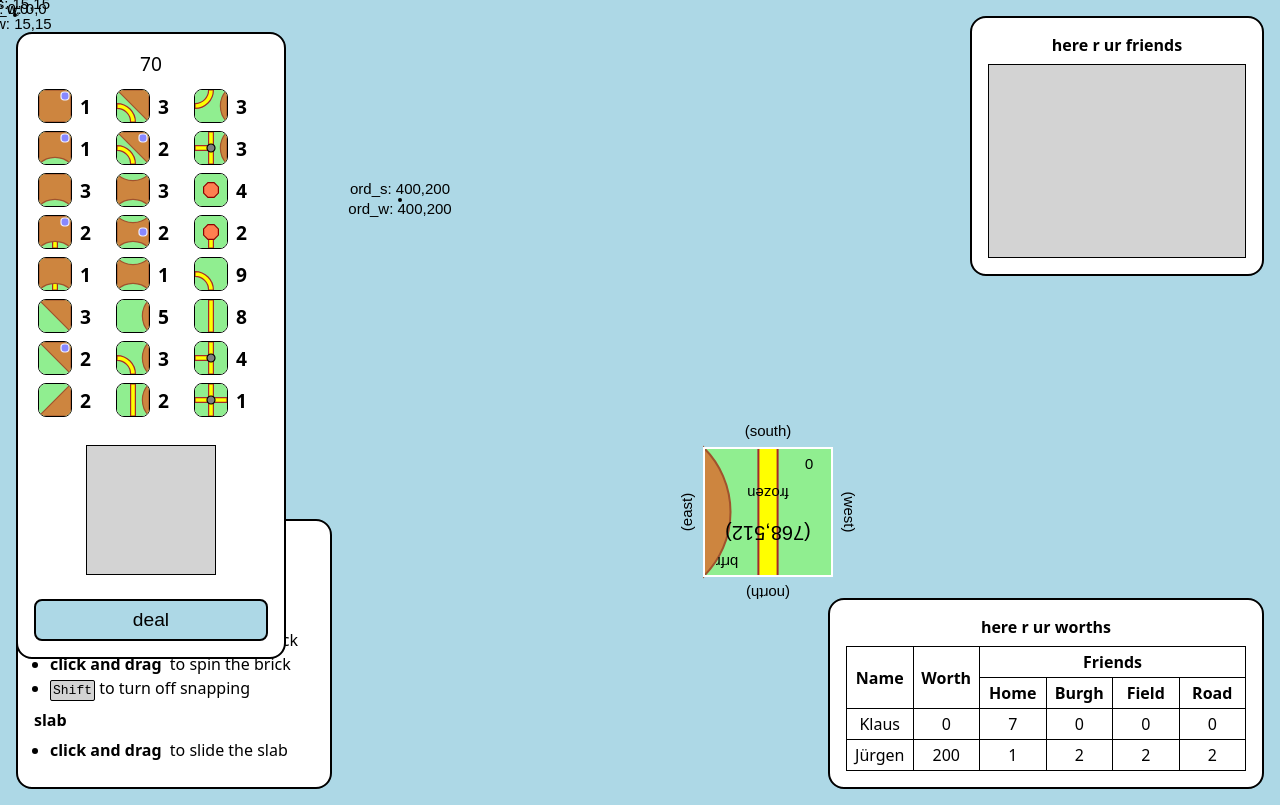
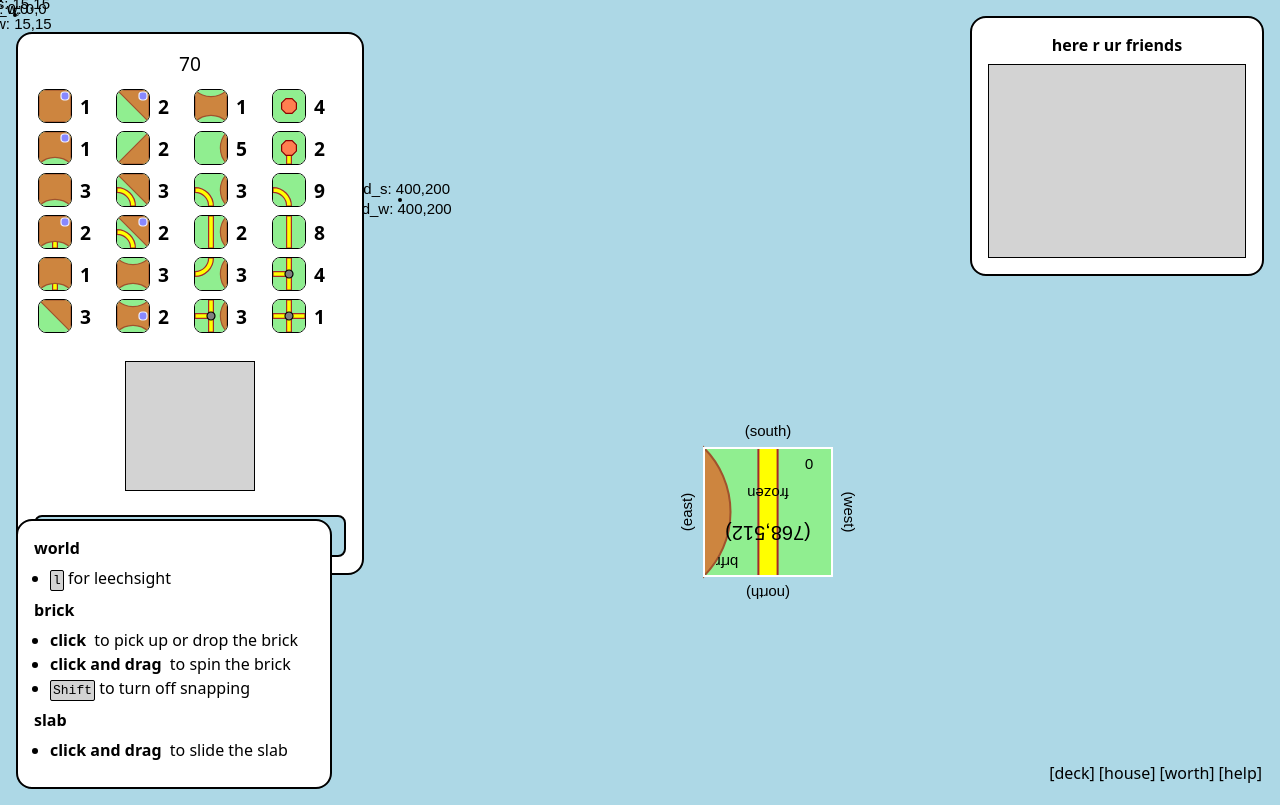
Before and after one commit to wodishly/boardburgh, a website built with Vite: page index.html in a window 1280 px wide. Built offline with nearby package versions, Linux system fonts and the light colour scheme.

Commit message:
sundries

```diff
--- a/src/board.ts
+++ b/src/board.ts
@@ -42,7 +42,7 @@
 import { updateHandle } from "./draw/handle";
 import { makeSlab, updateSlabs, type Slab } from "./draw/html/div/slab/slab";
 import { makeDeckslab, type Deckslab } from "./draw/html/div/slab/deckslab";
-import { makeFriendslab } from "./draw/html/div/slab/friendslab";
+import { makeHouseslab } from "./draw/html/div/slab/houseslab";
 import { makeWorthslab } from "./draw/html/div/slab/worthslab";
 import { isShoalsideOpen, makeShoalway } from "./web";
 
@@ -54,10 +54,10 @@
 export type BoardframeDiv = ElementWithId<"div", "boardframe"> & {
   boardCanvas: BoardCanvas;
   slabs: {
-    keyslab: Slab<"keyslab">;
     deckslab: Deckslab;
-    friendslab: Slab<"friendslab">;
+    houseslab: Slab<"houseslab">;
     worthslab: Slab<"worthslab">;
+    helpslab: Slab<"helpslab">;
   };
 };
 
@@ -73,10 +73,10 @@
   const eye = makeEye(gameState.handle, almostBoardCanvas);
 
   const slabs = {
-    keyslab: makeKeyslab(gameState),
     deckslab: makeDeckslab(gameState),
-    friendslab: makeFriendslab(gameState),
+    houseslab: makeHouseslab(gameState),
     worthslab: makeWorthslab(gameState),
+    helpslab: makeHelpslab(gameState),
   };
   for (const slab of Object.values(slabs)) {
     almostBoardframeDiv.element.append(slab.element);
@@ -97,10 +97,10 @@
   };
 };
 
-const makeKeyslab = (gameState: GameState) => {
+const makeHelpslab = (gameState: GameState) => {
   return makeSlab(
     gameState,
-    "keyslab",
+    "helpslab",
     "<h4>world</h4>" +
       "<ul>" +
       "<li><kbd>l</kbd> for leechsight</li>" +
--- a/src/brick/deck.ts
+++ b/src/brick/deck.ts
@@ -54,7 +54,8 @@
 export const dealBrick = (gameState: GameState, _now: number) => {
   const brickshape = gameState.deck.bricklist.shift();
   if (!brickshape) {
-    throw new Error("bad deal");
+    console.error("no more bricks");
+    return;
   }
   const brick = Object.assign(brickshape, {
     boardId: nextId(gameState),
--- a/src/draw/eye.ts
+++ b/src/draw/eye.ts
@@ -28,7 +28,7 @@
 
 export const setEye = (eye: Eye, handle: Handle): Eye => {
   const wheelZ = handle.mouse.wheel.z;
-  if (false && isShiftDown(handle)) {
+  if (false && isShiftDown(handle.eater)) {
     eye.zoom.scale -= wheelZ.y / 1000;
   } else {
     eye.pan.x -= wheelZ.x;
--- a/src/draw/html/div/div.ts
+++ b/src/draw/html/div/div.ts
@@ -11,24 +11,12 @@
 import { ringdeal } from "../../canvas";
 import { getCanvas, type Game } from "../../../game";
 import { bg, fg } from "../../../settings";
+import { makeSlablistSpan, type SlablistSpan } from "./slab/slablist";
 
 export type GameDiv = ElementWithId<"div", "game"> & {
   boardframeDiv: BoardframeDiv;
-  url: typeof window.URL | typeof window.webkitURL; // | typeof window;
+  slablistSpan: SlablistSpan;
   isDark: boolean;
-};
-
-export const makeUrl = () => {
-  if (window.URL) {
-    // console.log("window.URL");
-    return window.URL;
-  } else if (window.webkitURL) {
-    // console.log("window.webkitURL");
-    return window.webkitURL;
-  } else {
-    throw new Error("bad url");
-    // return window;
-  }
 };
 
 export const makeGameDiv = (gameState: GameState): GameDiv => {
@@ -36,14 +24,16 @@
 
   const boardframeDiv = makeBoardframeDiv(gameState);
   wakeHandle(gameState.handle, boardframeDiv.boardCanvas);
-  almostGameDiv.element.append(boardframeDiv.element);
+
+  const slablistSpan = makeSlablistSpan(gameState, Object.values(boardframeDiv.slabs));
+  almostGameDiv.element.append(boardframeDiv.element, slablistSpan.element);
 
   document.body.insertBefore(almostGameDiv.element, document.body.firstChild);
 
   return {
     ...almostGameDiv,
     boardframeDiv,
-    url: makeUrl(),
+    slablistSpan,
     isDark: bg() === "black",
   };
 };
--- a/src/draw/html/div/slab/deckslab.ts
+++ b/src/draw/html/div/slab/deckslab.ts
@@ -35,8 +35,12 @@
   const tallyDiv = makeTallyDiv(gameState);
   const dealDiv = makeWithId("div", "deal" as const);
 
-  const dealKnob = makeKnob(gameState, "deal", () => {
+  const dealKnob = makeKnob(gameState, "deal");
+  dealKnob.element.addEventListener("click", () => {
     dealBrick(gameState, 0);
+    if (gameState.deck.bricklist.length <= 0) {
+      dealKnob.element.disabled = true;
+    }
     updateDeckslabWith(gameState, laveSpan, tallyDiv, runTally(gameState));
   });
   deckslab.element.append(
@@ -68,7 +72,7 @@
 
   tallyDiv.tallyUls = [];
   unchildAll(tallyDiv.element);
-  const warpLength = 8;
+  const warpLength = 6;
 
   for (
     let i = 0;
--- a/src/draw/html/div/slab/friendslab.ts
+++ b/src/draw/html/div/slab/houseslab.ts
@@ -1,19 +1,19 @@
 import { makeSlab, type Slab } from "./slab";
 import { type ElementWithId, type HTMLMake, makeWithId } from "../../type";
 
-export type Friendslab = Slab<"friendslab"> & {
+export type Houseslab = Slab<"houseslab"> & {
   houseDiv: ElementWithId<"div", "house">;
 };
 
-export const makeFriendslab: HTMLMake<Friendslab> = (gameState) => {
-  const friendslab = makeSlab(gameState, "friendslab");
+export const makeHouseslab: HTMLMake<Houseslab> = (gameState) => {
+  const houseslab = makeSlab(gameState, "houseslab");
 
   const h4 = document.createElement("h4");
   h4.innerHTML = "here r ur friends";
-  friendslab.element.append(h4);
+  houseslab.element.append(h4);
 
   const houseDiv = makeWithId("div", "house");
-  friendslab.element.append(houseDiv.element);
+  houseslab.element.append(houseDiv.element);
 
-  return { ...friendslab, houseDiv };
+  return { ...houseslab, houseDiv };
 };
--- a/src/draw/html/div/slab/slab.ts
+++ b/src/draw/html/div/slab/slab.ts
@@ -4,39 +4,49 @@
 import type { GameState } from "../../../../state";
 import type { Mouse } from "../../../handle";
 import { hasElement, hasId, makeWithId, type ElementWithId } from "../../type";
+import { setDisplayToSightly } from "./slablist";
 
 export const SlabIdList = [
-  "keyslab",
   "deckslab",
-  "friendslab",
+  "houseslab",
   "worthslab",
+  "helpslab",
 ] as const;
 export type SlabId = (typeof SlabIdList)[number];
 
 export const isSlabId = (x: string): x is SlabId => {
   return (
-    x === "keyslab" ||
     x === "deckslab" ||
-    x === "friendslab" ||
-    x === "worthslab"
+    x === "houseslab" ||
+    x === "worthslab" ||
+    x === "helpslab"
   );
 };
 
-export type Slab<I extends SlabId = SlabId> = ElementWithId<"div", I> & {
+type IsSightly = boolean;
+
+export type Slab<
+  I extends SlabId = SlabId,
+  S extends IsSightly = IsSightly
+> = ElementWithId<"div", I> & {
   startZ: Maybe<Z<"canvas">>;
   clickZ: Maybe<Z<"canvas">>;
+  isSightly: S;
 };
 
 export const makeSlab = <I extends SlabId>(
   gameState: GameState,
   name: I,
-  html = ""
+  html = "",
+  isSightly = true
 ): Slab<I> => {
   const div = makeWithId("div", name);
   div.element.classList.add("slab");
   div.element.innerHTML = html;
 
-  return { ...div, startZ: undefined, clickZ: undefined };
+  const slab = { ...div, startZ: undefined, clickZ: undefined, isSightly };
+  setDisplayToSightly(slab);
+  return slab;
 };
 
 export const isSlab = (x: Maybe<object>): x is Slab => {
@@ -50,14 +60,18 @@
   );
 };
 
+export const isSightly = <I extends SlabId>(
+  slab: Slab<I>
+): slab is Slab<I, true> => {
+  return slab.isSightly;
+};
+
 export const updateSlabs: GameUpdate = (game: Game, now: number) => {
   const mouse = game.state.handle.mouse;
-  // mouse.layer.splice(
-  //   mouse.layer.findIndex((layer) => layer === "slab"),
-  //   1
-  // );
+
   // we need `.reverse()` here to correct for z-index
   for (const slab of Object.values(game.div.boardframeDiv.slabs).reverse()) {
+    if (isSightly(slab)) {
       const mouseIsInSlab = isMouseInSlab(mouse, slab);
       if (mouse.knob === "mousedown") {
         if (
@@ -120,6 +134,7 @@
         }px`;
       }
     }
+  }
 };
 
 const unpx = <K extends keyof HTMLElementTagNameMap>(
@@ -135,7 +150,7 @@
   }
 };
 
-export const isMouseInSlab = (mouse: Mouse, slab: Slab) => {
+export const isMouseInSlab = (mouse: Mouse, slab: Slab<SlabId, true>) => {
   const outcome =
     unpx("left", slab.element) < mouse.z.x &&
     mouse.z.x < unpx("left", slab.element) + slab.element.offsetWidth &&
@@ -148,7 +163,7 @@
   return outcome;
 };
 
-const chooseSlab = (gameState: GameState, slab: Slab) => {
+const chooseSlab = (gameState: GameState, slab: Slab<SlabId, true>) => {
   if (gameState.chosen) {
     throw new Error("bad choose");
   }
--- /dev/null
+++ b/src/draw/html/div/slab/slablist.ts
@@ -0,0 +1,28 @@
+import type { GameState } from "../../../../state";
+import { makeWithId, type ElementWithId } from "../../type";
+import { type Slab } from "./slab";
+
+export type SlablistSpan = ElementWithId<"span", "slablist">;
+
+export const makeSlablistSpan = (
+  gameState: GameState,
+  slabs: Slab[]
+): SlablistSpan => {
+  const almostSlablistSpan = makeWithId("span", "slablist" as const);
+  for (const slab of slabs) {
+    const a = { element: document.createElement("a") };
+    a.element.innerHTML = `[${slab.id.slice(0, -4)}]`;
+    a.element.onclick = () => toggleSlab(slab);
+    almostSlablistSpan.element.append(a.element);
+  }
+  return almostSlablistSpan;
+};
+
+const toggleSlab = (slab: Slab) => {
+  slab.isSightly = !slab.isSightly;
+  setDisplayToSightly(slab);
+};
+
+export const setDisplayToSightly = (slab: Slab) => {
+  slab.element.style.display = slab.isSightly ? "" : "none";
+};
--- a/src/draw/html/div/slab/worthslab.ts
+++ b/src/draw/html/div/slab/worthslab.ts
@@ -43,7 +43,7 @@
 };
 
 export const makeWorthslab: HTMLMake<Worthslab> = (gameState) => {
-  const worthslab = makeSlab(gameState, "worthslab");
+  const worthslab = makeSlab(gameState, "worthslab", "", false);
 
   const h4 = document.createElement("h4");
   h4.innerHTML = "here r ur worths";
--- a/src/draw/html/type.ts
+++ b/src/draw/html/type.ts
@@ -7,13 +7,14 @@
 type HTMLValue<K extends HTMLKey = HTMLKey> = HTMLElementTagNameMap[K];
 export type HTMLId =
   | "game"
+  | "slablist"
   | "boardframe"
   | "board"
   | "deckslab"
   | "tally"
   | "lave"
   | "deal"
-  | "friendslab"
+  | "houseslab"
   | "house"
   | KnobId
   | SlabId
--- a/src/game.ts
+++ b/src/game.ts
@@ -23,6 +23,9 @@
 
 export const startGame = (game: Game) => {
   const first = dealBrick(game.state, 0);
+  if (first === undefined) {
+    console.error("there are no bricks in this deck wtf");
+  } else {
     first.z = { x: 768, y: 512, kind: "world" };
     freeze(game, first);
 
@@ -32,6 +35,7 @@
       game.div.boardframeDiv.slabs.deckslab.tallyDiv,
       runTally(game.state)
     );
+  }
 };
 
 export const updateGame: GameUpdate = (game: Game, now: number) => {
--- a/src/style.css
+++ b/src/style.css
@@ -45,7 +45,7 @@
 
 div#boardframe,
 div#deckslab,
-div#friendslab {
+div#houseslab {
   position: absolute;
 }
 
@@ -132,13 +132,13 @@
   transition: 0.2s;
 }
 
-#deckslab button:hover {
+#deckslab button:hover:enabled {
   background: lightgrey;
   box-shadow: 0px 0px 4px inset black;
   cursor: pointer;
 }
 
-#deckslab button:active {
+#deckslab button:active:enabled {
   background: grey;
 }
 
@@ -148,36 +148,36 @@
   stroke-width: 0.075;
 }
 
-#keyslab {
+#helpslab {
   bottom: 1rem;
   left: 1rem;
 }
 
-#keyslab ul {
+#helpslab ul {
   padding: 0.5rem 1rem;
 }
 
-#keyslab li {
+#helpslab li {
   padding-bottom: 0.125rem;
 }
 
-#keyslab li strong {
+#helpslab li strong {
   display: inline-block;
   padding-right: 0.25rem;
 }
 
-#friendslab {
+#houseslab {
   top: 1rem;
   right: 1rem;
 }
 
-div#friendslab h4,
+div#houseslab h4,
 div#worthslab h4 {
   text-align: center;
   margin-bottom: 0.5rem;
 }
 
-div#friendslab div#house {
+div#houseslab div#house {
   border: 1px solid var(--fg);
   background: var(--inset);
   width: 16rem;
@@ -185,7 +185,7 @@
 }
 
 div#worthslab {
-  bottom: 1rem;
+  bottom: 2rem;
   right: 1rem;
 }
 
@@ -210,3 +210,19 @@
   font-family: monospace;
   background: var(--inset);
 }
+
+span#slablist {
+  position: absolute;
+  right: 1rem;
+  bottom: 1rem;
+  user-select: none;
+}
+
+span#slablist a {
+  margin: 0 0.125rem;
+}
+
+span#slablist a:hover {
+  text-decoration: underline;
+  cursor: pointer;
+}
```
Also changed, not shown: src/todo.md (+1 -0 lines). Lines whose indentation alone changed are shown as unchanged.
